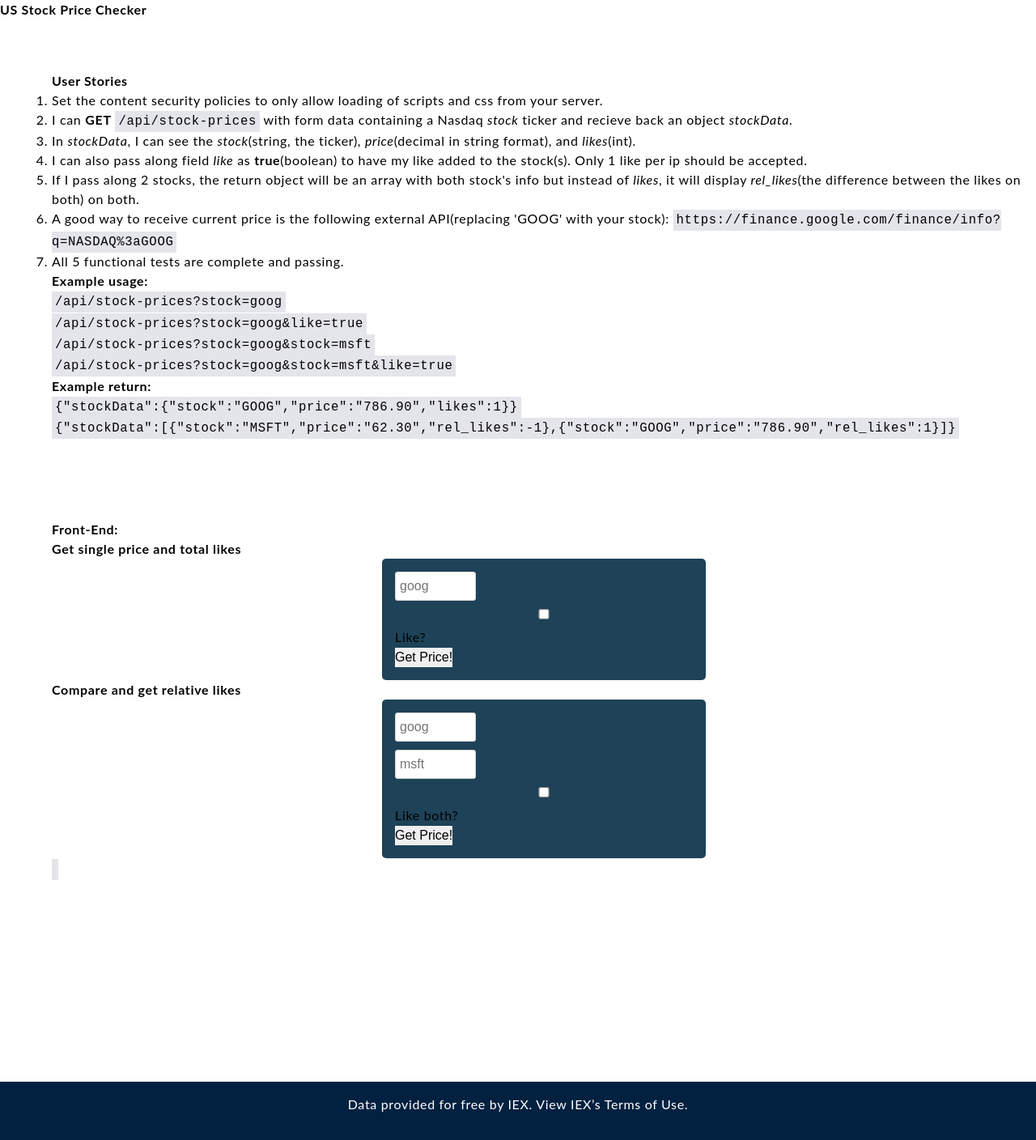
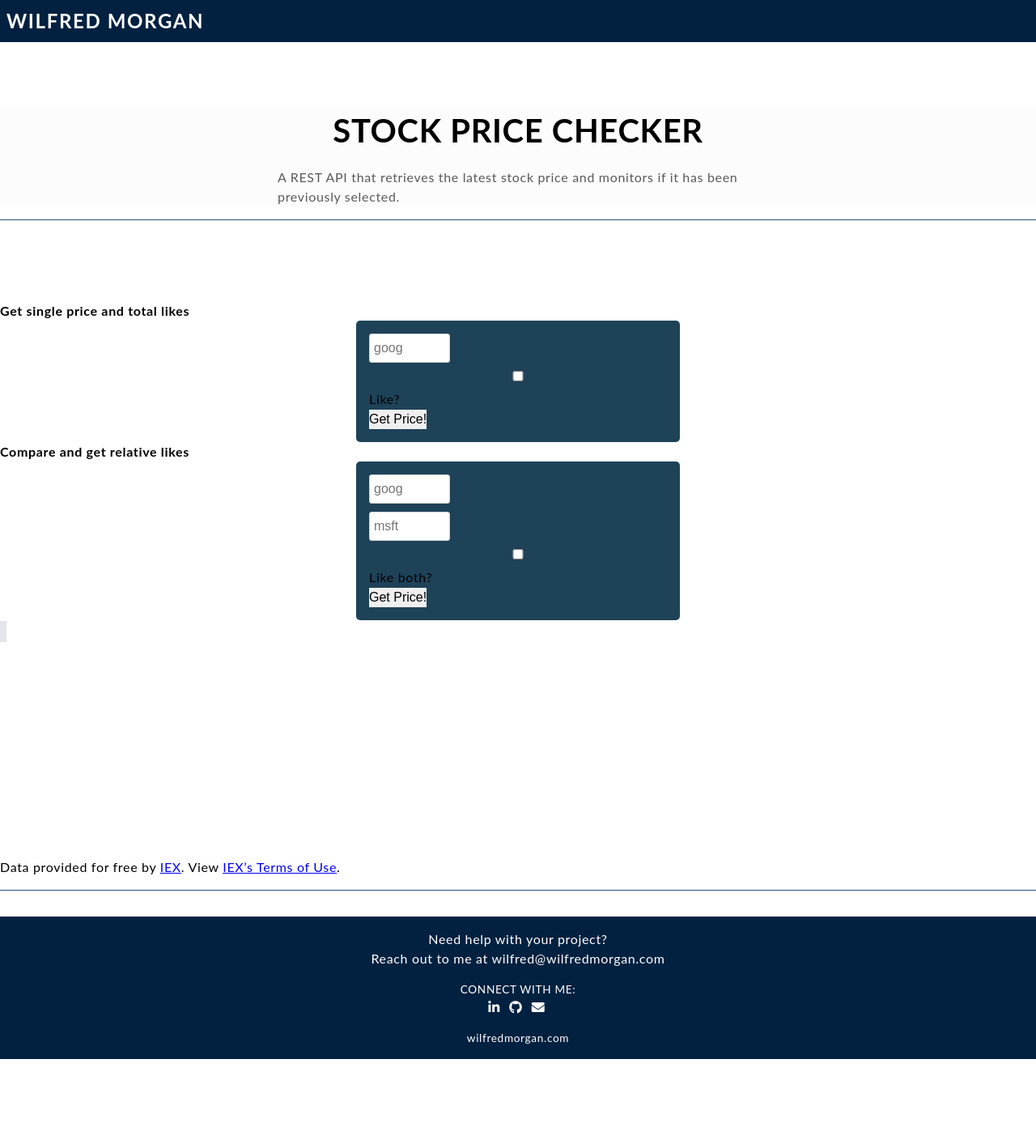
Before and after one commit to wmemorgan/stock-price-checker, a website: page views/index.html in a window 1280 px wide. Shown: the whole page at 81% size. After the commit the page ends 1308 px from the top, so only its background shows below. Drawn offline with nearby package versions, Linux system fonts and the light colour scheme; files that its build step writes are made by us from their sources.

Commit message:
Update meta tags
Add custom header

Add custom footer

```diff
--- a/views/index.html
+++ b/views/index.html
@@ -2,41 +2,40 @@
 <html>
   <head>
     <title>Stock Price Checker</title>
-    <meta name="description" content="A cool thing made with HyperDev">
+    <meta name="description" content="A REST API that retrieves the latest stock price and monitors if it has been previously selected.">
     <meta charset="utf-8">
-    <meta http-equiv="X-UA-Compatible" content="IE=edge">
     <meta name="viewport" content="width=device-width, initial-scale=1">
+    <meta name="theme-color" content="#022140">
+    <link rel="stylesheet" href="https://use.fontawesome.com/releases/v5.0.13/css/all.css" integrity="sha384-DNOHZ68U8hZfKXOrtjWvjxusGo9WQnrNx2sqG0tfsghAvtVlRW3tvkXWZh58N9jp"
+      crossorigin="anonymous">
     <link rel="stylesheet" href="./public/style.css">
   </head>
   <body>
-    <header>
-      <h1>
-        US Stock Price Checker
-      </h1>
-    </header>
-    <div id='userstories' style='margin-left: 5%; margin-top: 5%'>
-      <h3>User Stories</h3>
-      <ol>
-        <li>Set the content security policies to only allow loading of scripts and css from your server.</li>
-        <li>I can <b>GET</b> <code>/api/stock-prices</code> with form data containing a Nasdaq <i>stock</i> ticker and recieve back an object <i>stockData</i>.</li>
-        <li>In <i>stockData</i>, I can see the <i>stock</i>(string, the ticker), <i>price</i>(decimal in string format), and <i>likes</i>(int).</li>
-        <li>I can also pass along field <i>like</i> as <b>true</b>(boolean) to have my like added to the stock(s). Only 1 like per ip should be accepted.</li>
-        <li>If I pass along 2 stocks, the return object will be an array with both stock's info but instead of <i>likes</i>, it will display <i>rel_likes</i>(the difference between the likes on both) on both.</li>
-        <li>A good way to receive current price is the following external API(replacing 'GOOG' with your stock): <code>https://finance.google.com/finance/info?q=NASDAQ%3aGOOG</code></li>
-        <li>All 5 functional tests are complete and passing.</li>
-      </ol>
-      <h3>Example usage:</h3>
-      <code>/api/stock-prices?stock=goog</code><br>
-      <code>/api/stock-prices?stock=goog&amp;like=true</code><br>
-      <code>/api/stock-prices?stock=goog&amp;stock=msft</code><br>
-      <code>/api/stock-prices?stock=goog&amp;stock=msft&amp;like=true</code><br>
-      <h3>Example return:</h3>
-      <code>{"stockData":{"stock":"GOOG","price":"786.90","likes":1}}</code><br>
-      <code>{"stockData":[{"stock":"MSFT","price":"62.30","rel_likes":-1},{"stock":"GOOG","price":"786.90","rel_likes":1}]}</code>
+  <!-- Header -->
+  <div class="page-header">
+    <!-- Logo -->
+    <div id="logo" class="brand">
+      <a href="/">Wilfred Morgan</a>
     </div>
+  </div>
+
+  <!-- Main Body -->
+  <div class="container" id="main">
+    <!-- Home Page -->
+    <section id="intro">
+      <div class="container">
+        <h1 id="headline">Stock Price Checker</h1>
+        <div class="section-doc">
+          <p>
+            A REST API that retrieves the latest stock price and monitors if it has been previously selected.
+          </p>
+        </div>
+
+      </div>
+    </section>
     <hr style='margin: 50px'>
-    <div id='testui' style='margin-left: 5%'>
-      <h2 style="text-align: left">Front-End:</h2>
+    <div id='testui'>
+
       <h3>Get single price and total likes</h3>
       <form id="testForm2" class="border">
         <input type="text" name="stock" placeholder="goog" style="width: 100px" required=''>
@@ -53,10 +52,42 @@
       <code id='jsonResult'></code>
     </div>
     <hr style='margin: 50px; margin-top: 200px'>
-    <footer class="footer">
+    <section class="stock-data-credits">
       <p>Data provided for free by <a href="https://iextrading.com/developer">IEX</a>. View <a href="https://iextrading.com/api-exhibit-a/">IEX’s Terms of Use</a>.</p>
       <p></p>
 
+    </section>
+    <!-- Footer -->
+    <footer class="footer">
+      <div class="cta-group">
+        <div class="cta-text">
+          <p>Need help with your project?</p>
+          <p>Reach out to me at
+            <a href="mailto:wilfred@wilfredmorgan.com?subject=Question" class="contact-btn">wilfred@wilfredmorgan.com</a>
+          </p>
+        </div>
+
+      </div>
+
+      <div class="social-media-group">
+        <div class="social-cta">
+          <p>Connect with me:</p>
+        </div>
+        <div class="social-media-icons">
+          <a href="https://www.linkedin.com/in/wilfredmorgan/" target="_blank">
+            <i class="fab fa-linkedin-in"></i>
+          </a>
+          <a href="https://github.com/wmemorgan" target="_blank">
+            <i class="fab fa-github"></i>
+          </a>
+          <a href="mailto:wilfred@wilfredmorgan.com?subject=Question" class="contact-btn">
+            <i class="fas fa-envelope"></i>
+          </a>
+        </div>
+      </div>
+      <div id="copyright-info">
+        <p><a href="https://wilfredmorgan.com">wilfredmorgan.com</a></p>
+      </div>
     </footer>
     <!-- Your web-app is https, so your scripts need to be too -->
     <script src="https://code.jquery.com/jquery-2.2.1.min.js"
```
